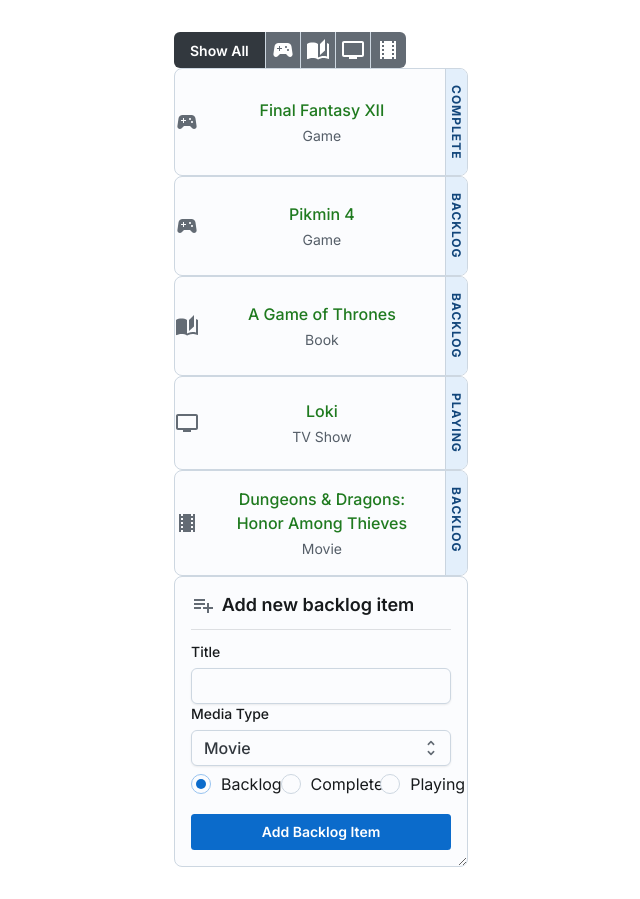
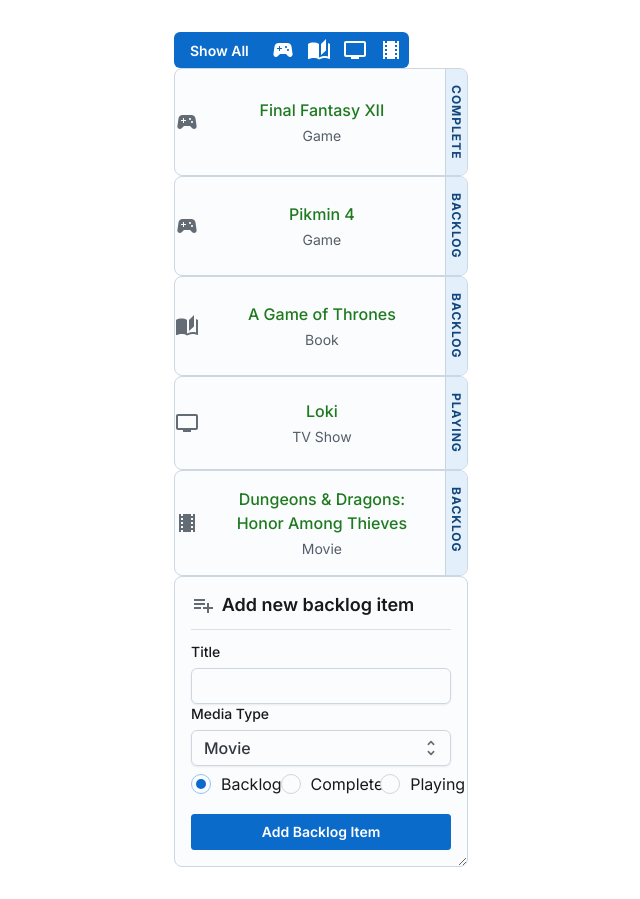
Before and after one commit to dbyrne978/back-log-buddy, a React (Vite) app in the folder back-log-buddy/: page / in a window 1280 px wide. Shown: the whole page, without its empty margins (319-959 px from the left). Built offline with nearby package versions, Linux system fonts and the light colour scheme.

Commit message:
Account for null selection in FormatFilter

```diff
--- a/back-log-buddy/src/App.jsx
+++ b/back-log-buddy/src/App.jsx
@@ -8,9 +8,9 @@
 
 function App({ mediaList }) {
   const [currentMediaList, setCurrentMediaList] = React.useState(mediaList)
-  const [formatFilter, setFormatFilter] = React.useState('Show All')
+  const [formatFilter, setFormatFilter] = React.useState(null)
 
-  const filteredItems = formatFilter == 'Show All'
+  const filteredItems = ((formatFilter == 'Show All') || (formatFilter === null))
     ? currentMediaList
     : currentMediaList.filter(media => media.format == formatFilter)
 
--- a/back-log-buddy/src/components/FormatFilter.jsx
+++ b/back-log-buddy/src/components/FormatFilter.jsx
@@ -10,10 +10,14 @@
 const FormatFilter = ({ formatFilter, setFormatFilter }) => {
   return (
     <ToggleButtonGroup
+      color='primary'
       variant="solid"
       value={formatFilter}
       onChange={(event, newValue) => {
         setFormatFilter(newValue);
+      }}
+      sx={{
+        '--ButtonGroup-separatorSize': '0px',
       }}
     >
       <Button value='Show All'>Show All</Button>
--- a/back-log-buddy/src/main.jsx
+++ b/back-log-buddy/src/main.jsx
@@ -2,7 +2,6 @@
 import ReactDOM from 'react-dom/client'
 import App from './App.jsx'
 import './index.css'
-import Sheet from '@mui/joy/Sheet';
 
 const mockGame1 = {
   title : "Final Fantasy XII",
```
